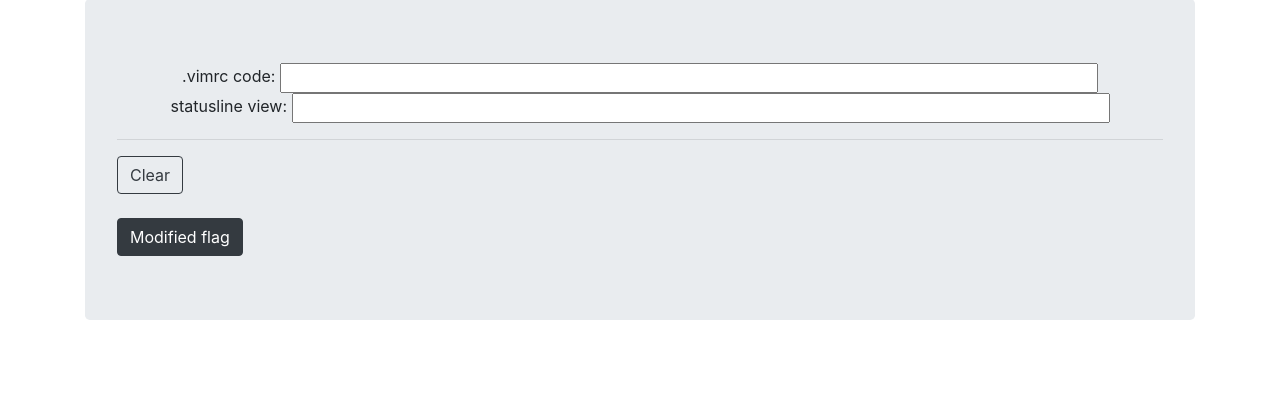
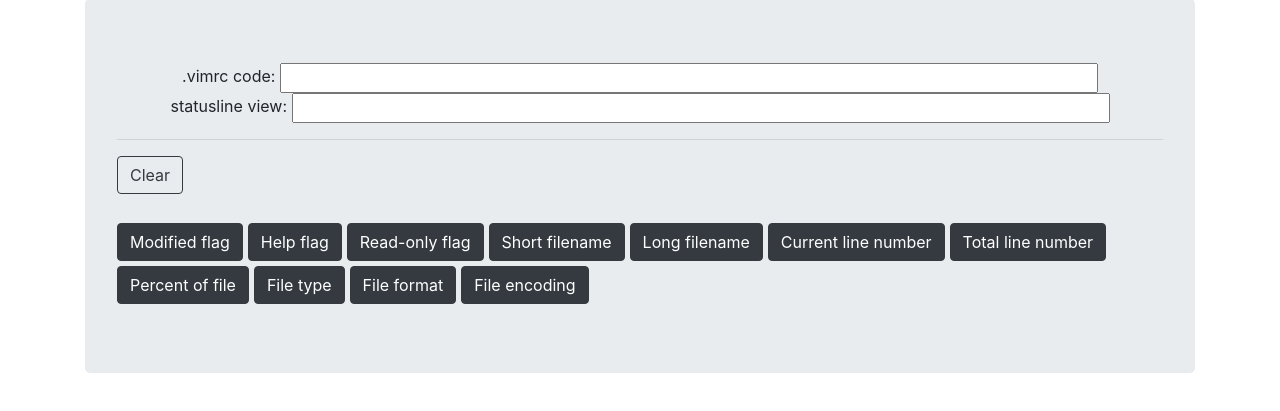
Before and after one commit to tomdaly/vim-statusline-generator, a plain HTML site: page index.html in a window 1280 px wide. Shown: the part 57-468 px from the top of the page. Drawn offline with nearby package versions, Linux system fonts and the light colour scheme.

Commit message:
Add more options

```diff
--- a/Generator.js
+++ b/Generator.js
@@ -5,6 +5,56 @@ let options = [
         title: "Modified flag",
         out: "%m",
         preview: "[+]"
+    },
+    {
+        title: "Help flag",
+        out: "%h",
+        preview: "[Help]"
+    },
+    {
+        title: "Read-only flag",
+        out: "%r",
+        preview: "[RO]"
+    },
+    {
+        title: "Short filename",
+        out: "%f",
+        preview: "myscript.js"
+    },
+    {
+        title: "Long filename",
+        out: "%F",
+        preview: "/home/tom/myscript.js"
+    },
+    {
+        title: "Current line number",
+        out: "%l",
+        preview: "74"
+    },
+    {
+        title: "Total line number",
+        out: "%L",
+        preview: "99"
+    },
+    {
+        title: "Percent of file",
+        out: "%P",
+        preview: "75%"
+    },
+    {
+        title: "File type",
+        out: "%y",
+        preview: "[javascript]"
+    },
+    {
+        title: "File format",
+        out: "%{&ff}",
+        preview: "dos"
+    },
+    {
+        title: "File encoding",
+        out: "%{strlen(&fenc)?&fenc:'none'}",
+        preview: "utf-8"
     },
 ];
 
--- a/index.html
+++ b/index.html
@@ -4,6 +4,12 @@
     <meta charset="utf-8">
     <title>Vim Statusline Generator | tdaly.co.uk</title>
     <link rel="stylesheet" href="https://stackpath.bootstrapcdn.com/bootstrap/4.3.1/css/bootstrap.min.css" integrity="sha384-ggOyR0iXCbMQv3Xipma34MD+dH/1fQ784/j6cY/iJTQUOhcWr7x9JvoRxT2MZw1T" crossorigin="anonymous">
+    <style>
+    button {
+      margin-right: 5px;
+      margin-bottom: 5px;
+    }
+    </style>
   </head>
   <body>
     <div class="container">
```
